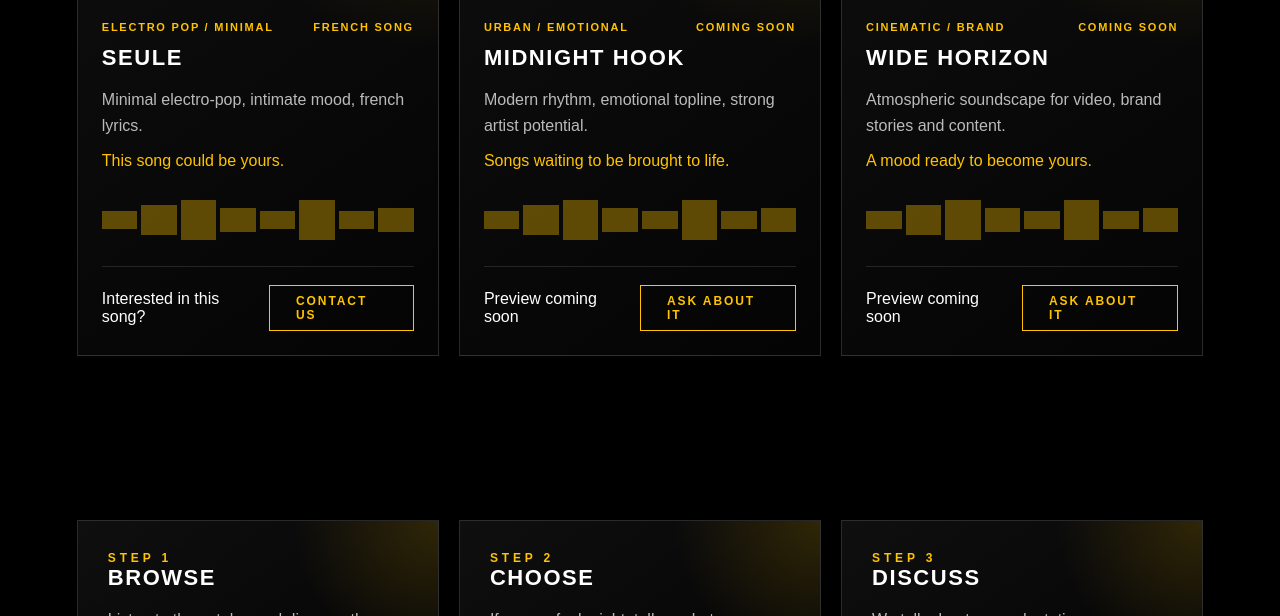
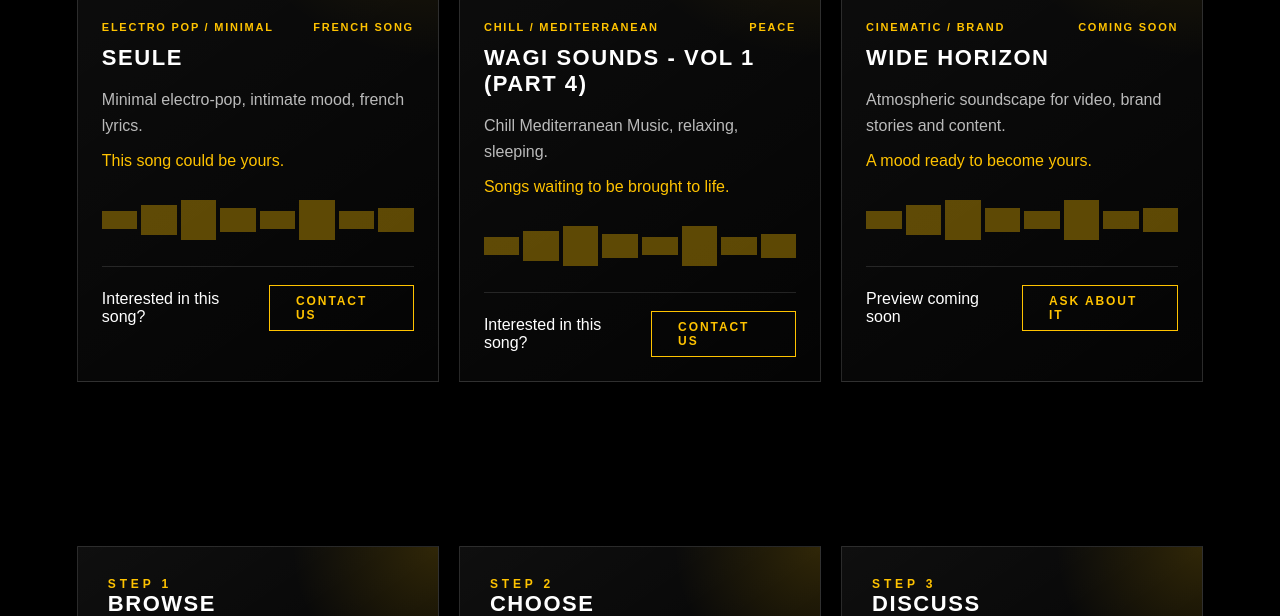
Before and after one commit to yellowboxproject/yellow-box-project, a website: page public/index.html in a window 1280 px wide. Shown: the part 2542-3158 px from the top of the page. Drawn offline with Linux system fonts and the light colour scheme.

Commit message:
Update index.html

```diff
--- a/public/index.html
+++ b/public/index.html
@@ -200,18 +200,19 @@
         </div>
 
         <div class="card track">
+          <audio src="/Wagi4.mp3"></audio>
           <div class="track-cover">
             <button class="play-btn">▶</button>
           </div>
 
           <div class="track-body">
             <div class="track-meta">
-              <span>Urban / Emotional</span>
-              <span>Coming soon</span>
+              <span>Chill / Mediterranean</span>
+              <span>Peace</span>
             </div>
 
-            <h3>Midnight Hook</h3>
-            <p>Modern rhythm, emotional topline, strong artist potential.<br><span style="color:var(--yellow);display:block;margin-top:8px;">Songs waiting to be brought to life.</span></p>
+            <h3>Wagi Sounds - Vol 1 (Part 4)</h3>
+            <p>Chill Mediterranean Music, relaxing, sleeping.<br><span style="color:var(--yellow);display:block;margin-top:8px;">Songs waiting to be brought to life.</span></p>
 
             <div class="wave">
               <span class="bar"></span><span class="bar"></span><span class="bar"></span><span class="bar"></span>
@@ -219,8 +220,8 @@
             </div>
 
             <div class="license-row">
-              <span>Preview coming soon</span>
-              <a class="btn" href="#contact">Ask about it</a>
+              <span>Interested in this song?</span>
+              <a class="btn" href="#contact">Contact Us</a>
             </div>
           </div>
         </div>
```
